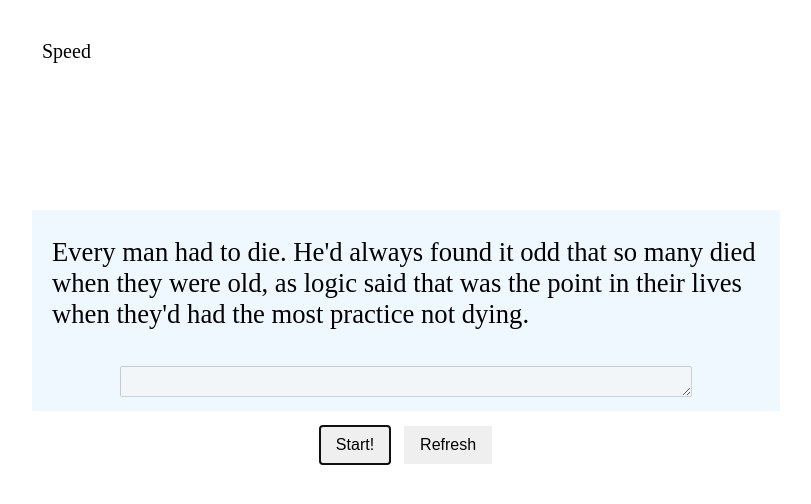
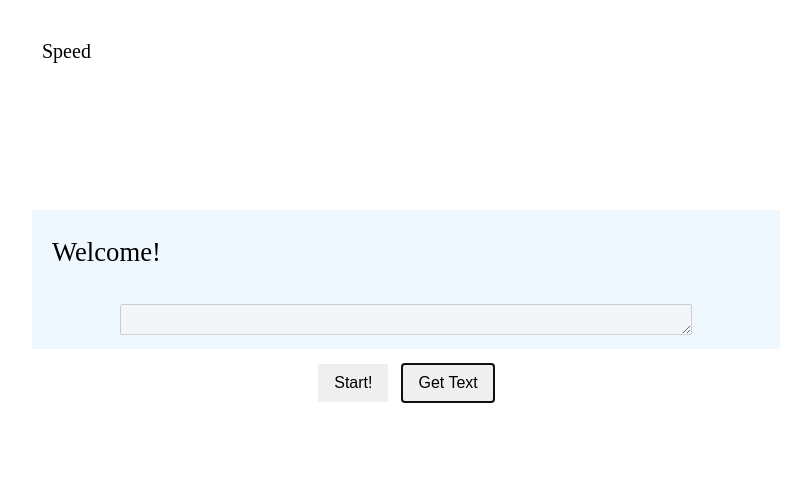
Before and after one commit to L-ashwin/typefast, a Flask app: page / in a window 1280 px wide. Shown: the top 504 px of the page, without its empty margins (234-1045 px from the left). Run offline with Flask 3, Linux system fonts and the light colour scheme.

Commit message:
even start with random

```diff
--- a/static/js/script.js
+++ b/static/js/script.js
@@ -36,10 +36,14 @@ function handleDisplay(newStrokeTime) {
 
     // end of text -> shift focus to restart
     if (sourceText.length==position+i) {
+        sourceTextElement.innerHTML = sourceText;
+        userInputElement.value = '';
+        userInputElement.disabled=true;
+
         updateSpeed(sourceText.length, newStrokeTime);
-        userInputElement.disabled=true;
+        save_session_data();
+
         document.getElementById("reStart").focus();
-        save_session_data();
     }
 }
 
@@ -53,7 +57,6 @@ function save_session_data(){
         const key = strokes[i];
         const time = strokeTimes[i]
         if (key == inputString[ptr]) {
-            console.log(key, inputString[ptr], ptr, time)
             outTimes.push(time);
             ptr--;
         }
@@ -75,28 +78,27 @@ function save_session_data(){
       });
 }
 
+function getText() {
+    document.getElementById("clickButton").focus();
+    fetchAndSetText()
+}
 
-function refreshPage() {
-    userInputElement.value = '';
-    document.getElementById("clickButton").focus();
-
+function fetchAndSetText() {
     fetch('/get_string', {method: 'POST'})
-        .then(response => response.text())
-        .then(data => {
-            sourceTextElement.innerHTML = data;
-        })
-        .catch(error => console.error('Error:', error));
+    .then(response => response.text())
+    .then(data => {
+        sourceTextElement.innerHTML = data;
+    })
+    .catch(error => console.error('Error:', error));
 }
 
 function startTyping(){
     userInputElement.disabled=false;
+    userInputElement.focus();
 
     startTime = new Date();
     position = 0, newPosition = 0;
     strokes = [], strokeTimes = []
-
-    userInputElement.focus();
-
 }
 
 function updateSpeed(nChars, endTime){
--- a/templates/index.html
+++ b/templates/index.html
@@ -13,15 +13,15 @@
     <main>
         <div class="container">
             <div class="text">
-                <p  id="sourceText">Every man had to die. He'd always found it odd that so many died when they were old, as logic said that was the point in their lives when they'd had the most practice not dying.</p>
+                <p  id="sourceText">Welcome!</p>
             </div>
             <div class="input">
                 <textarea name="type" id="userInput" disabled autocomplete="off" rows="1"></textarea>
             </div>
         </div>
         <div class="buttons">
-            <button id="clickButton" onclick="startTyping()" autofocus>Start!</button>
-            <button id="reStart" onclick="refreshPage()">Refresh</button>
+            <button id="clickButton" onclick="startTyping()" >Start!</button>
+            <button id="reStart" onclick="getText()" autofocus>Get Text</button>
         </div>
     </main>
     <footer></footer>
```
